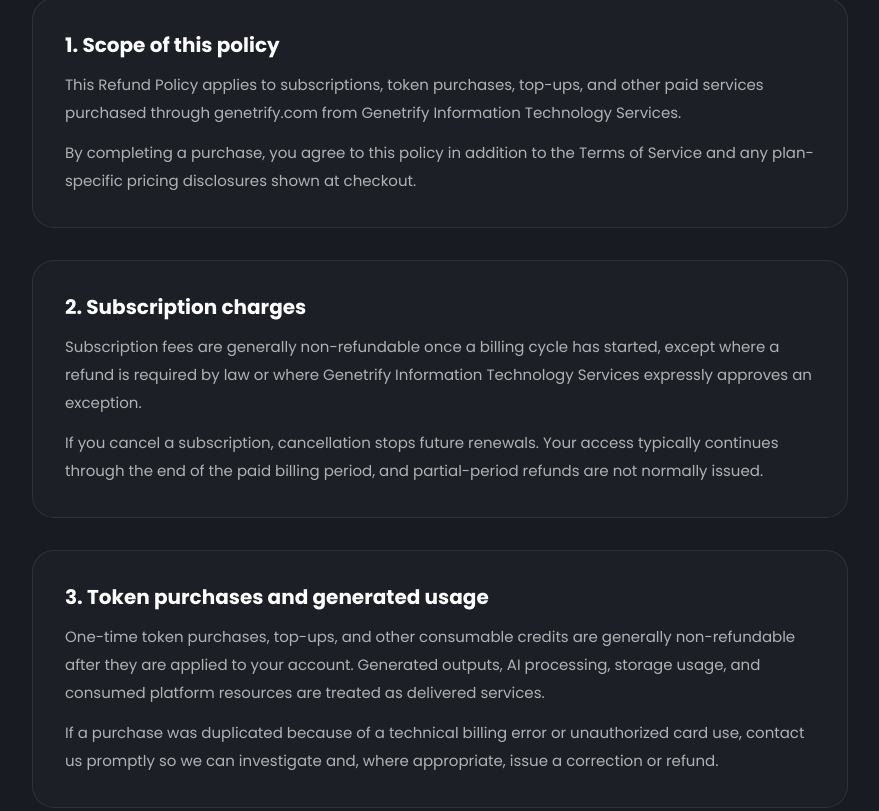
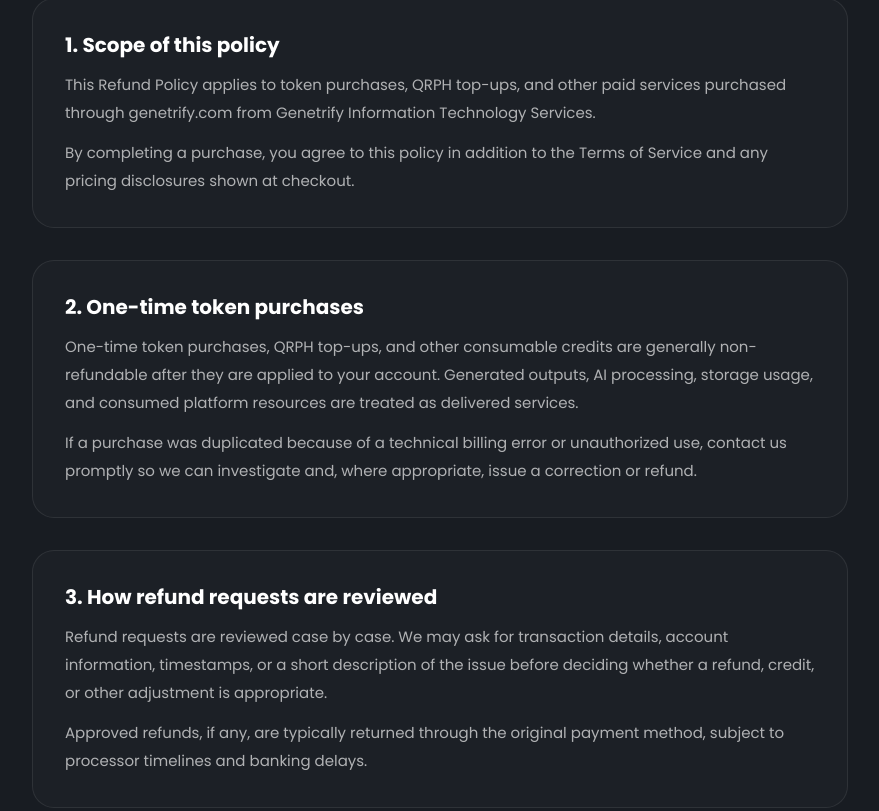
Before and after one commit to Selwynuy/Affilify, a Next.js app: page /refunds in a window 1280 px wide. Shown: the part 449-1260 px from the top of the page, without its empty margins (200-1079 px from the left). Built offline with nearby package versions, Linux system fonts and the light colour scheme.

Commit message:
Align legal copy with QRPH top-up billing

```diff
--- a/app/privacy/page.tsx
+++ b/app/privacy/page.tsx
@@ -12,7 +12,7 @@ const sections = [
   {
     title: "1. Who this policy applies to",
     body: [
-      "This Privacy Policy explains how Genetrify Information Technology Services collects, uses, stores, and protects personal information when you visit genetrify.com, create an account, purchase a subscription, or use Genetrify's AI content generation services.",
+      "This Privacy Policy explains how Genetrify Information Technology Services collects, uses, stores, and protects personal information when you visit genetrify.com, create an account, purchase token credits or QRPH top-ups, or use Genetrify's AI content generation services.",
       "By using genetrify.com, you acknowledge that your information will be handled as described in this policy.",
     ],
   },
--- a/app/refunds/page.tsx
+++ b/app/refunds/page.tsx
@@ -12,33 +12,26 @@ const sections = [
   {
     title: "1. Scope of this policy",
     body: [
-      "This Refund Policy applies to subscriptions, token purchases, top-ups, and other paid services purchased through genetrify.com from Genetrify Information Technology Services.",
-      "By completing a purchase, you agree to this policy in addition to the Terms of Service and any plan-specific pricing disclosures shown at checkout.",
+      "This Refund Policy applies to token purchases, QRPH top-ups, and other paid services purchased through genetrify.com from Genetrify Information Technology Services.",
+      "By completing a purchase, you agree to this policy in addition to the Terms of Service and any pricing disclosures shown at checkout.",
     ],
   },
   {
-    title: "2. Subscription charges",
+    title: "2. One-time token purchases",
     body: [
-      "Subscription fees are generally non-refundable once a billing cycle has started, except where a refund is required by law or where Genetrify Information Technology Services expressly approves an exception.",
-      "If you cancel a subscription, cancellation stops future renewals. Your access typically continues through the end of the paid billing period, and partial-period refunds are not normally issued.",
+      "One-time token purchases, QRPH top-ups, and other consumable credits are generally non-refundable after they are applied to your account. Generated outputs, AI processing, storage usage, and consumed platform resources are treated as delivered services.",
+      "If a purchase was duplicated because of a technical billing error or unauthorized use, contact us promptly so we can investigate and, where appropriate, issue a correction or refund.",
     ],
   },
   {
-    title: "3. Token purchases and generated usage",
-    body: [
-      "One-time token purchases, top-ups, and other consumable credits are generally non-refundable after they are applied to your account. Generated outputs, AI processing, storage usage, and consumed platform resources are treated as delivered services.",
-      "If a purchase was duplicated because of a technical billing error or unauthorized card use, contact us promptly so we can investigate and, where appropriate, issue a correction or refund.",
-    ],
-  },
-  {
-    title: "4. How refund requests are reviewed",
+    title: "3. How refund requests are reviewed",
     body: [
       "Refund requests are reviewed case by case. We may ask for transaction details, account information, timestamps, or a short description of the issue before deciding whether a refund, credit, or other adjustment is appropriate.",
       "Approved refunds, if any, are typically returned through the original payment method, subject to processor timelines and banking delays.",
     ],
   },
   {
-    title: "5. Chargebacks and abuse",
+    title: "4. Chargebacks and abuse",
     body: [
       "If you believe a charge is incorrect, please contact Genetrify Information Technology Services before filing a chargeback so we can attempt to resolve the issue quickly. Fraudulent disputes, repeated abuse of refund requests, or deliberate misuse of the platform may result in account suspension or termination.",
     ],
@@ -50,7 +43,7 @@ export default function RefundsPage() {
     <LegalPage
       eyebrow="Billing"
       title="Refund Policy"
-      summary="This policy explains how Genetrify Information Technology Services handles subscription refunds, token purchase disputes, and billing corrections for genetrify.com."
+      summary="This policy explains how Genetrify Information Technology Services handles token purchase disputes, QRPH top-up issues, and billing corrections for genetrify.com."
       effectiveDate="March 31, 2026"
       sections={[...sections]}
     />
--- a/app/terms/page.tsx
+++ b/app/terms/page.tsx
@@ -31,10 +31,10 @@ const sections = [
     ],
   },
   {
-    title: "4. Billing, subscriptions, and tokens",
+    title: "4. Billing and tokens",
     body: [
-      "Paid features, subscriptions, top-ups, token balances, and related billing features are offered subject to the pricing and plan details shown on genetrify.com at the time of purchase. Fees are charged in advance unless stated otherwise.",
-      "Unless explicitly stated, subscriptions renew automatically until cancelled. You authorize Genetrify Information Technology Services and its payment processors to charge the payment method you provide for recurring subscriptions, one-time purchases, taxes, and any applicable fees.",
+      "Paid features, token purchases, QRPH top-ups, token balances, and related billing features are offered subject to the pricing details shown on genetrify.com at the time of purchase. Fees are charged in advance unless stated otherwise.",
+      "When you initiate a one-time purchase, you authorize Genetrify Information Technology Services and its payment processors to charge the payment method you provide for that purchase, taxes, and any applicable fees. Subscription billing is not currently available unless explicitly stated.",
     ],
   },
   {
```
